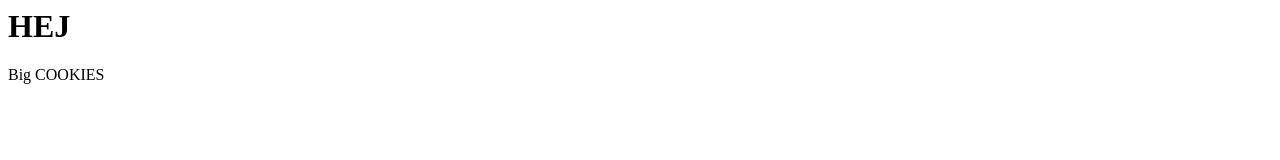
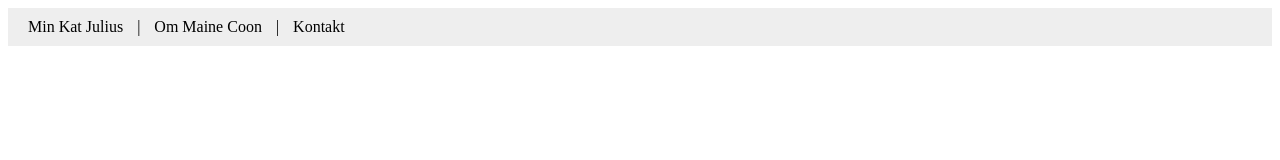
Before and after one commit to SebastianEUCSYD/SebastianEUCSYD.github.io, a plain HTML site: page index.html in a window 1280 px wide. Drawn offline with Linux system fonts and the light colour scheme.

Commit message:
Update index.html

```diff
--- a/index.html
+++ b/index.html
@@ -1,2 +1,11 @@
-<H1>HEJ</H1>
-<P1>Big COOKIES</P1>
+<!doctype html>
+<html lang="da">
+<head>
+<meta charset="UTF-8">
+ <meta name="viewport" content="width=device-width, initial-scale=1.0">
+  <meta http-equiv="X-UA-Compatible" content="ie=edge">
+ <div style="background-color:#eee; padding:10px;">
+    <a href="index.html" style="margin:0 10px; text-decoration:none; color:#000;">Min Kat Julius</a> |
+    <a href="main-coone-info-underside.html" style="margin:0 10px; text-decoration:none; color:#000;">Om Maine Coon</a> |
+    <a href="kontakt.html" style="margin:0 10px; text-decoration:none; color:#000;">Kontakt</a>
+  </div>
```
